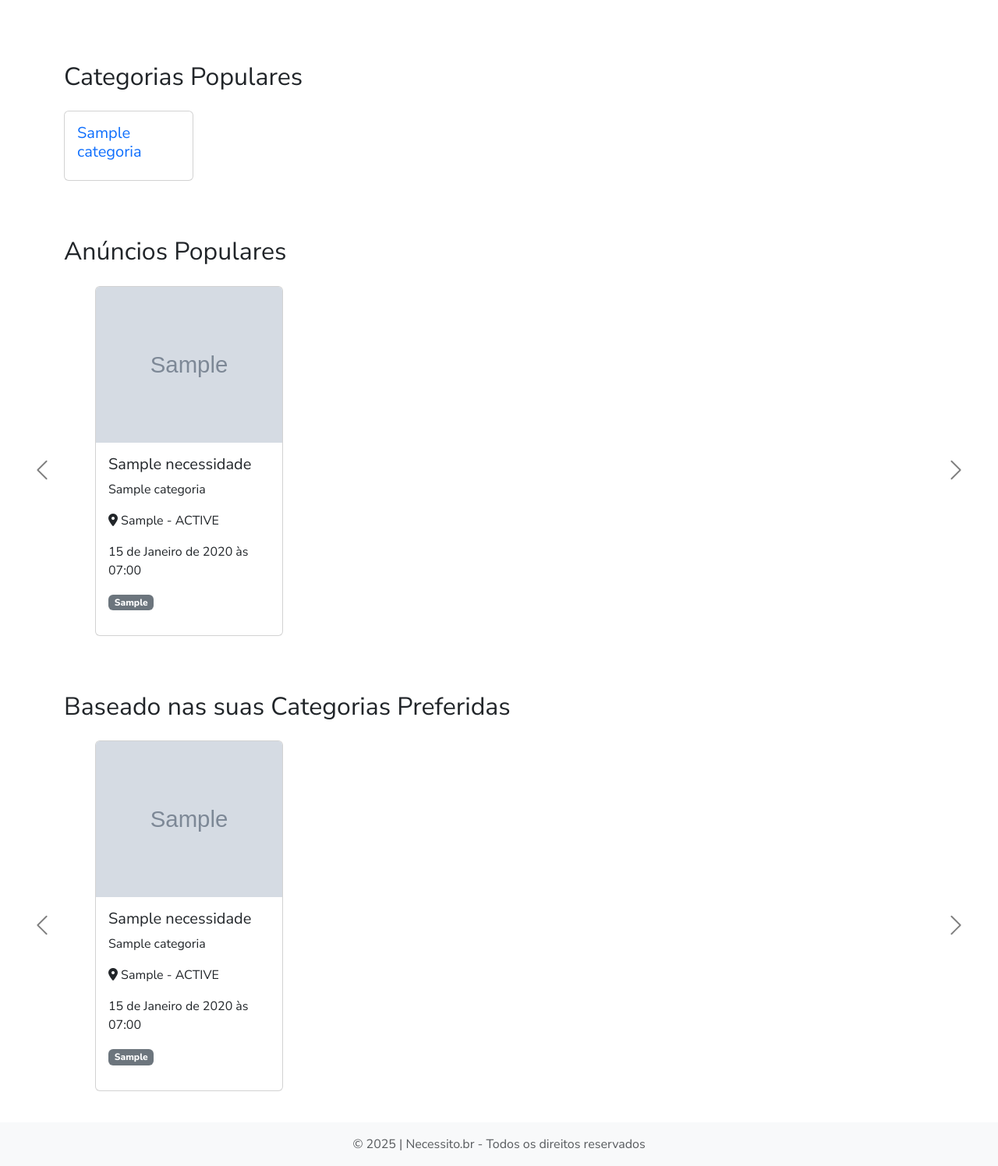
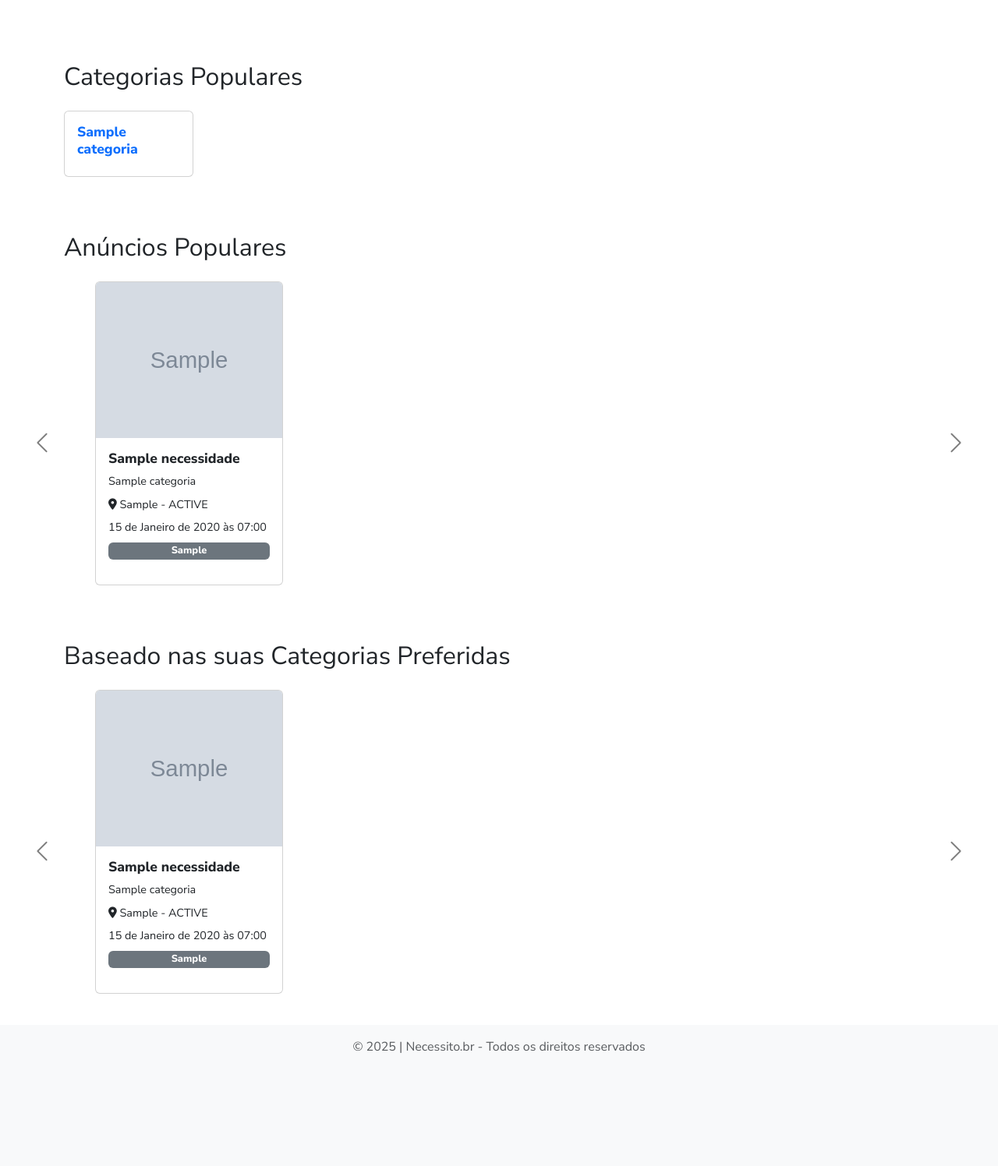
Before and after one commit to melojrx/necessito, a Django app: page / in a window 1280 px wide. Shown: the part 77-1573 px from the top of the page at 78% size. After the commit the page ends 1428 px from the top, so only its background shows below. Run offline with Django 5.2, Linux system fonts and the light colour scheme; tables that the repository leaves empty hold one stand-in row (values such as "Sample post"); grey boxes marked "Sample" are stand-in pictures; some libraries are stand-ins or nearby versions.

Commit message:
diversas mehoriuas no layout

```diff
--- a/ads/templates/home.html
+++ b/ads/templates/home.html
@@ -15,8 +15,6 @@
         object-fit: cover; /* Mantém a proporção da imagem */
         transition: transform 0.2s ease; /* Adiciona transição suave */
     }
-
-    /* Efeito de zoom ao passar o mouse */
 
 
     /* Ajustes para o carousel */
@@ -53,6 +51,41 @@
     {% endfor %}
 </div>
 
+<style>
+    /* Estilos personalizados para os cards */
+    .card {
+        height: 100%; /* Faz o card ocupar toda a altura disponível */
+        display: flex;
+        flex-direction: column;
+    }
+
+    .card-img-top {
+        height: 200px; /* Altura fixa para as imagens */
+        object-fit: cover; /* Mantém a proporção da imagem */
+    }
+
+    .card-body {
+        flex-grow: 1; /* Faz o corpo do card ocupar o espaço restante */
+        display: flex;
+        flex-direction: column;
+        justify-content: space-between; /* Distribui o espaço entre os elementos */
+    }
+
+    .card-title {
+        font-size: 1.1rem; /* Tamanho do título */
+        font-weight: bold; /* Negrito no título */
+    }
+
+    .card-text {
+        font-size: 0.9rem; /* Tamanho do texto */
+        margin-bottom: 0.5rem; /* Espaçamento entre os textos */
+    }
+
+    .badge {
+        font-size: 0.8rem; /* Tamanho do badge */
+    }
+</style>
+
 <!-- Anúncios Populares -->
 <h2 class="mb-4 mt-5">Anúncios Populares</h2>
 <div id="anunciosPopularesCarousel" class="carousel slide" data-bs-ride="carousel">
@@ -68,14 +101,16 @@
                             {% if anuncio.imagens.first %}
                             <img src="{{ anuncio.imagens.first.imagem.url }}" class="card-img-top" alt="{{ anuncio.titulo }}">
                             {% else %}
-                            <div class="card-img-top d-flex align-items-center justify-content-center bg-light text-secondary">
+                            <div class="card-img-top d-flex align-items-center justify-content-center bg-light text-secondary" style="height: 200px;">
                                 <p class="text-center">Anúncio sem imagem</p>
                             </div>
                             {% endif %}
                             <div class="card-body">
-                                <h5 class="card-title">{{ anuncio.titulo }}</h5>
+                                <h6 class="card-title">{{ anuncio.titulo }}</h6>
                                 <p class="card-text">{{ anuncio.categoria }}</p>
+                                {% if anuncio.cliente.cidade or anuncio.cliente.estado %}
                                 <p class="card-text"><i class="fas fa-map-marker-alt"></i> {{ anuncio.cliente.cidade }} - {{ anuncio.cliente.estado|upper }}</p>
+                                {% endif %}
                                 <p class="card-text">{{ anuncio.data_criacao }}</p>
                                 {% if anuncio.duracao %}
                                 <p class="badge text-bg-secondary">{{ anuncio.duracao }}</p>
@@ -116,12 +151,12 @@
                             {% if anuncio.imagens.first %}
                             <img src="{{ anuncio.imagens.first.imagem.url }}" class="card-img-top" alt="{{ anuncio.titulo }}">
                             {% else %}
-                            <div class="card-img-top d-flex align-items-center justify-content-center bg-light text-secondary">
+                            <div class="card-img-top d-flex align-items-center justify-content-center bg-light text-secondary" style="height: 200px;">
                                 <p class="text-center">Anúncio sem imagem</p>
                             </div>
                             {% endif %}
                             <div class="card-body">
-                                <h5 class="card-title">{{ anuncio.titulo }}</h5>
+                                <h6 class="card-title">{{ anuncio.titulo }}</h6>
                                 <p class="card-text">{{ anuncio.categoria }}</p>
                                 <p class="card-text"><i class="fas fa-map-marker-alt"></i> {{ anuncio.cliente.cidade }} - {{ anuncio.cliente.estado|upper }}</p>
                                 <p class="card-text">{{ anuncio.data_criacao }}</p>
@@ -165,7 +200,7 @@
                             {% if anuncio.imagens.first %}
                             <img src="{{ anuncio.imagens.first.imagem.url }}" class="card-img-top" alt="{{ anuncio.titulo }}">
                             {% else %}
-                            <div class="card-img-top d-flex align-items-center justify-content-center bg-light text-secondary">
+                            <div class="card-img-top d-flex align-items-center justify-content-center bg-light text-secondary" style="height: 200px;">
                                 <p class="text-center">Anúncio sem imagem</p>
                             </div>
                             {% endif %}
--- a/templates/base.html
+++ b/templates/base.html
@@ -14,7 +14,12 @@
     <link href="https://cdnjs.cloudflare.com/ajax/libs/font-awesome/6.0.0-beta3/css/all.min.css" rel="stylesheet">
     <!-- Google Font: Nunito Sans -->
     <link href="https://fonts.googleapis.com/css2?family=Nunito+Sans:ital,wght@0,200;0,400;0,600;0,800;1,200;1,400;1,600;1,800&display=swap" rel="stylesheet">
-</head>
+    <!-- Leaflet CSS -->
+    <link rel="stylesheet" href="https://unpkg.com/leaflet@1.9.4/dist/leaflet.css" />
+    <!-- Leaflet JS -->
+    <script src="https://unpkg.com/leaflet@1.9.4/dist/leaflet.js"></script>
+  </head>
+
 <style>
     body {
         font-family: 'Nunito Sans', sans-serif;
```
Also changed, not shown: ads/templates/necessidade_detail.html (+55 -9 lines).
